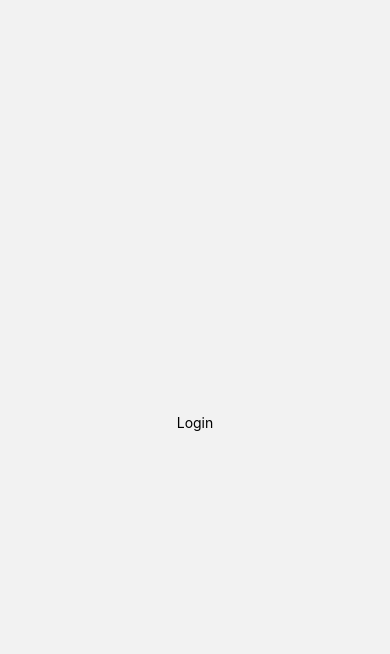
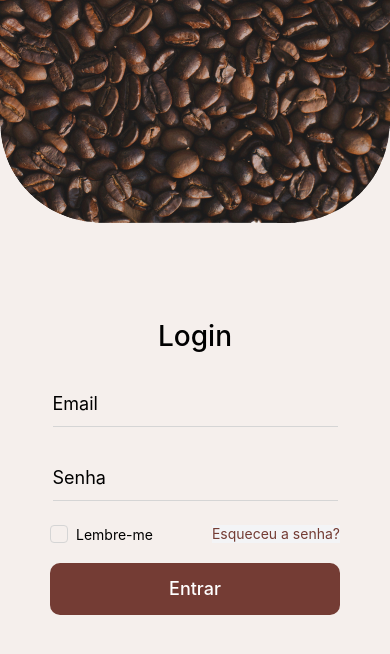
Before and after one commit to Senai-SC-CTAI/SA_2023_3A_Buon_Appetito, a React Native app in the folder App/: screen /login in a window 390 px wide. Shown: the top 654 px of the page. Built offline with nearby package versions, Linux system fonts and the light colour scheme.

Commit message:
LoginScreen almost completed

```diff
--- a/App/src/Components/Register/CheckboxWithText.tsx
+++ b/App/src/Components/CheckboxWithText.tsx
@@ -19,22 +19,21 @@ const CheckboxWithText = () => {
     >
       <View
         style={{
-          width: 20,
-          height: 20,
+          width: 18,
+          height: 18,
           borderRadius: 4,
           borderWidth: 1,
           borderColor: isChecked ? '#000' : '#D5D5D5',
           marginRight: 8,
           justifyContent: 'center',
           alignItems: 'center',
-          marginTop: 20
         }}
       >
         {isChecked && (
           <Feather name="check" size={14} color="blue" /> // Ícone de check exibido quando isChecked é verdadeiro
         )}
       </View>
-      <Text style={{ fontSize: 16, marginTop: 20}}>Lembre-me</Text>
+      <Text style={{ fontSize: 14}}>Lembre-me</Text>
     </TouchableOpacity>
   );
 };
--- a/App/src/screens/Login.tsx
+++ b/App/src/screens/Login.tsx
@@ -1,7 +1,8 @@
 import React from 'react';
-import { View, TouchableOpacity, Text} from 'react-native';
+import { View, TouchableOpacity, Text, Image, TextInput} from 'react-native';
 
 import { useNavigation } from '@react-navigation/native';
+import CheckboxWithText from '../Components/CheckboxWithText';
 
 
 export function Login() {
@@ -12,13 +13,62 @@ export function Login() {
     }
 
     return (
-    <View className="flex-1 items-center justify-center">
-        <TouchableOpacity className='text-center items-center justify-center'
-            onPress={openScreen}>
-            <Text>
-                Login
-            </Text>
-        </TouchableOpacity>
-    </View>
-  );
+        <View className="mx-auto flex-1 bg-[#F5EFEC]">
+
+            <Image className='mx-auto' source={require('../../assets/header-register.png')}/>
+
+            {/* <View className='relative'>
+                <View className='absolute'>
+                <View className="mx-auto w-32 h-32 rounded-full bg-[#F5EFEC] border-[#BFA08F] border-4">
+                    <Image className='mx-auto mt-2' source={require('../../assets/logo-cantina.png')}/>
+                </View>
+                </View>
+            </View> */}
+            <View className='mx-[50px]'>
+                <View className='items-center justify-center mt-10'>
+
+                    <Text className='font-medium text-[28px] mt-14'>
+                        Login
+                    </Text>
+
+                    <View className='gap-7 mt-7'>
+                        <View className='py-3 border-b border-[#D5D5D5] w-[285px]'>
+                            <TextInput className='text-[18px]'
+                            placeholder='Email'>
+                            </TextInput>
+                        </View>
+
+                        <View className='py-3 border-b border-[#D5D5D5] w-[285px]'>
+                            <TextInput className='text-[18px]'
+                            placeholder='Senha'
+                            secureTextEntry={true}>
+
+                            </TextInput>
+                        </View>
+                    </View>
+                </View>
+
+                <View className='flex flex-row justify-between mt-6'>
+                    <View>
+                        <CheckboxWithText />
+                    </View>
+                    <View className='bg-gray-100'>
+                        <TouchableOpacity>
+                            <Text className='text-[#743C34] text-[14px]'>Esqueceu a senha?</Text>
+                        </TouchableOpacity>
+                    </View>
+                </View>
+
+                <View>
+                    <TouchableOpacity className='mt-5 text-center items-center justify-center px- py-3 bg-[#743C34] rounded-[10px]'
+                        onPress={openScreen}>
+                        <Text className='text-white font-medium text-lg'>
+                            Entrar
+                        </Text>
+                    </TouchableOpacity>
+                </View>
+
+            </View>
+        </View>
+      );
 }
--- a/App/src/screens/Register.tsx
+++ b/App/src/screens/Register.tsx
@@ -3,7 +3,7 @@ import { View, TouchableOpacity, Text, Image, TextInput} from 'react-native';
 
 import { useNavigation } from '@react-navigation/native';
 
-import CheckboxWithText from '../Components/Register/CheckboxWithText';
+import CheckboxWithText from '../Components/CheckboxWithText';
 
 export function Register() {
     const navigation = useNavigation();
```
